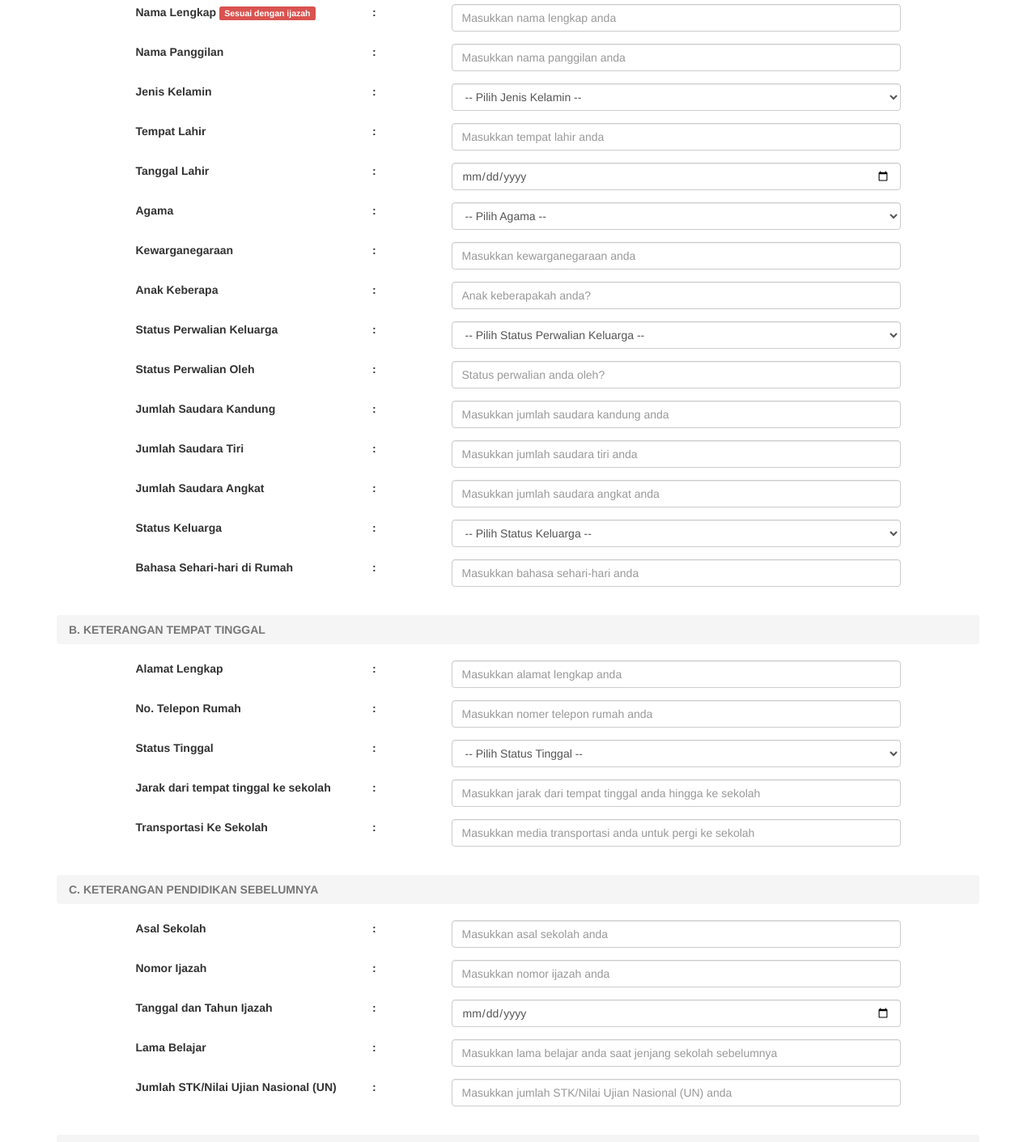
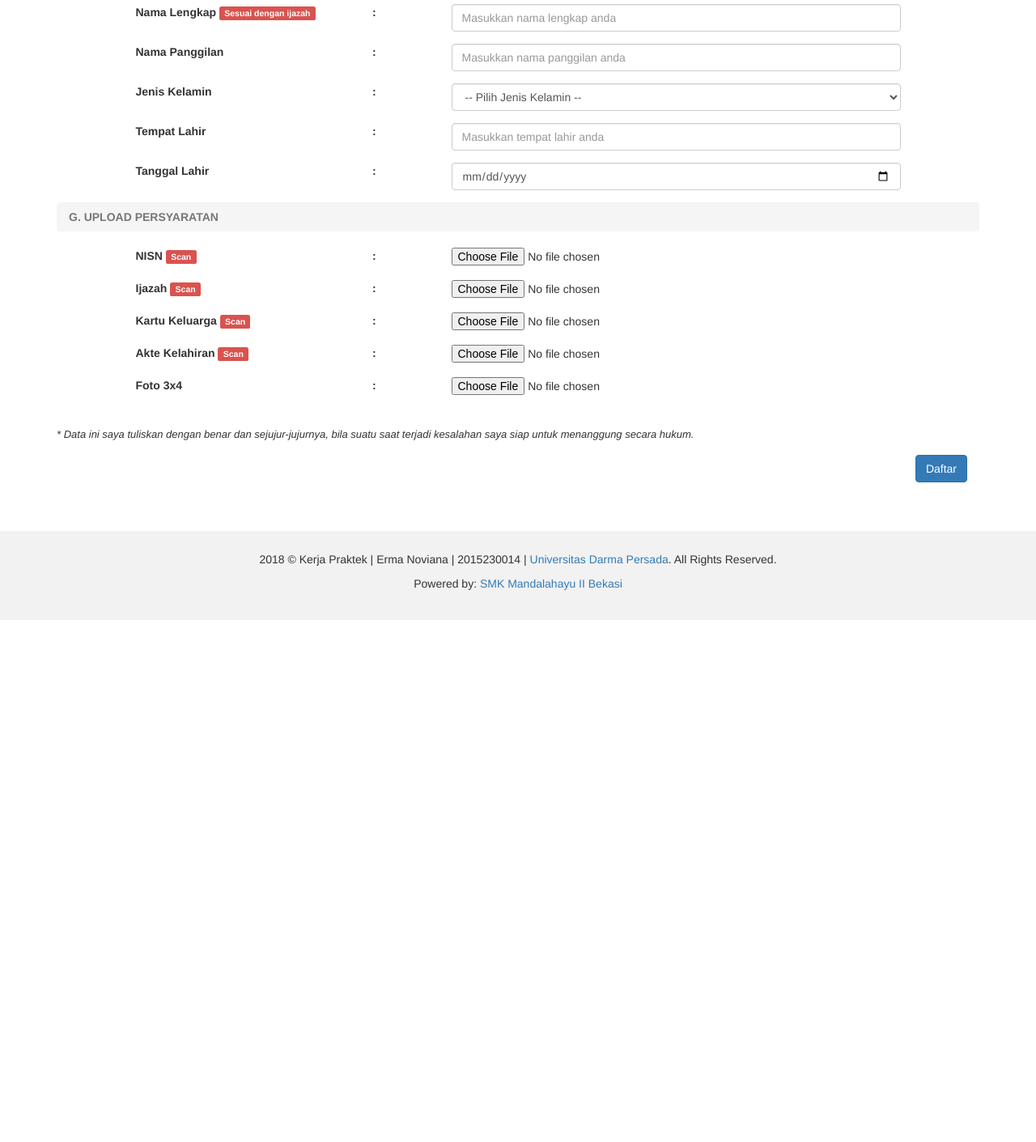
Before and after one commit to ermaerman/pendaftaran, a PHP site: page /index.php?content=pendaftaran in a window 1280 px wide. Shown: the part 540-1951 px from the top of the page at 81% size. After the commit the page ends 1306 px from the top, so only its background shows below. Run offline with PHP 8.4, Linux system fonts and the light colour scheme; data comes from the database, SQL or seed files in the repository.

Commit message:
edit add pendaftaran dan pendaftaran

```diff
--- a/pendaftaran.php
+++ b/pendaftaran.php
@@ -117,7 +117,7 @@
                     <input class="form-control input-md" class="input-group date" name="tgl_lahir" type="date" placeholder="Masukkan tanggal lahir anda" required>
                   </div>
                 </div>
-                 <div class="form-group">
+                 <!-- <div class="form-group">
                   <label class="col-sm-1"></label>
                   <label class="col-sm-3">Agama</label>
                   <label class="col-sm-1">:</label>
@@ -674,7 +674,7 @@
                 </div>
                 <input type="hidden" name="tgl_daftar" value="<?php $tgl=date('d-m-Y'); echo $tgl; ?>">
 
-                 <br>
+                 <br> -->
 
                 <ol class="breadcrumb">
                     <li class="active"><b>G. UPLOAD PERSYARATAN</b></li>
```
